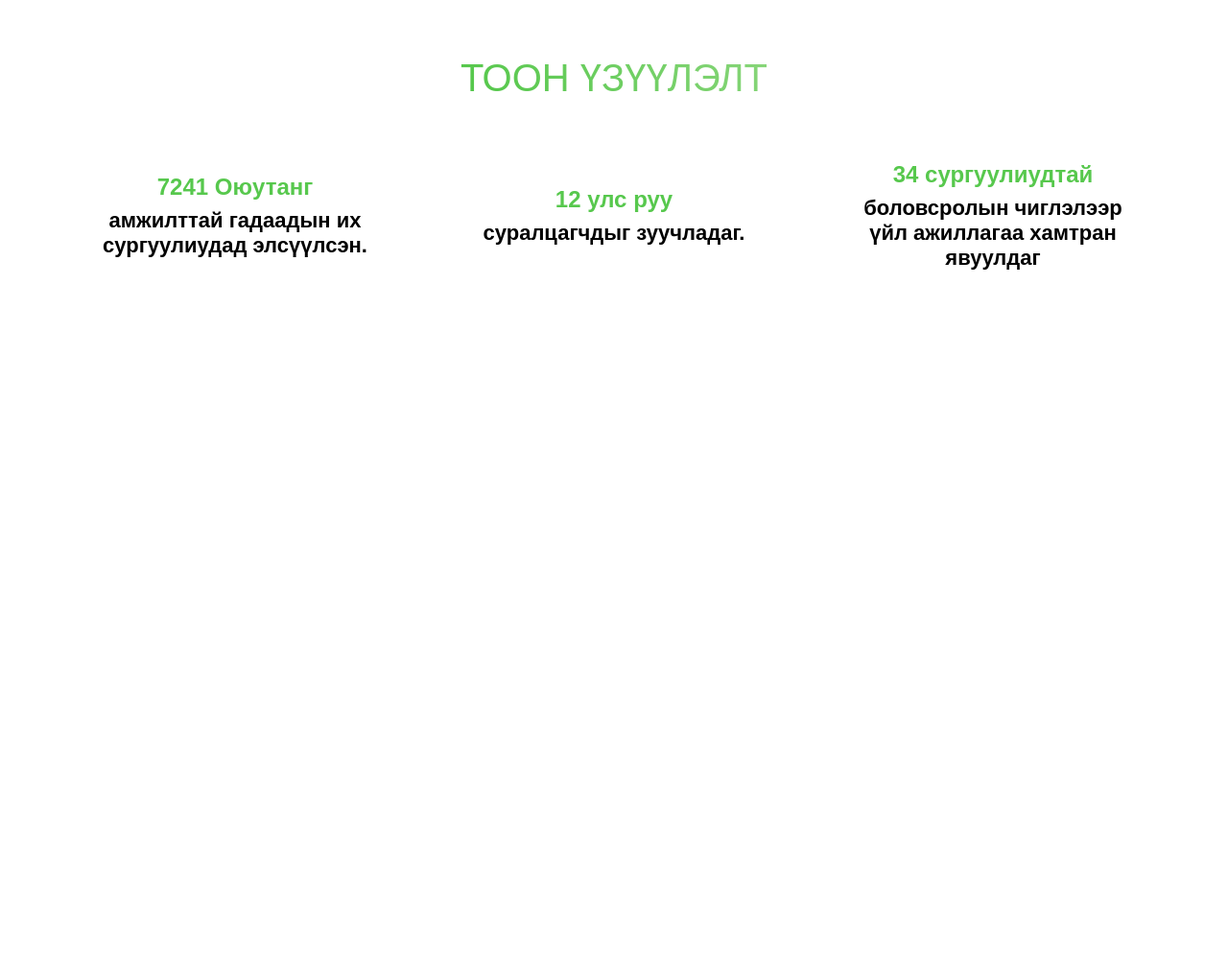
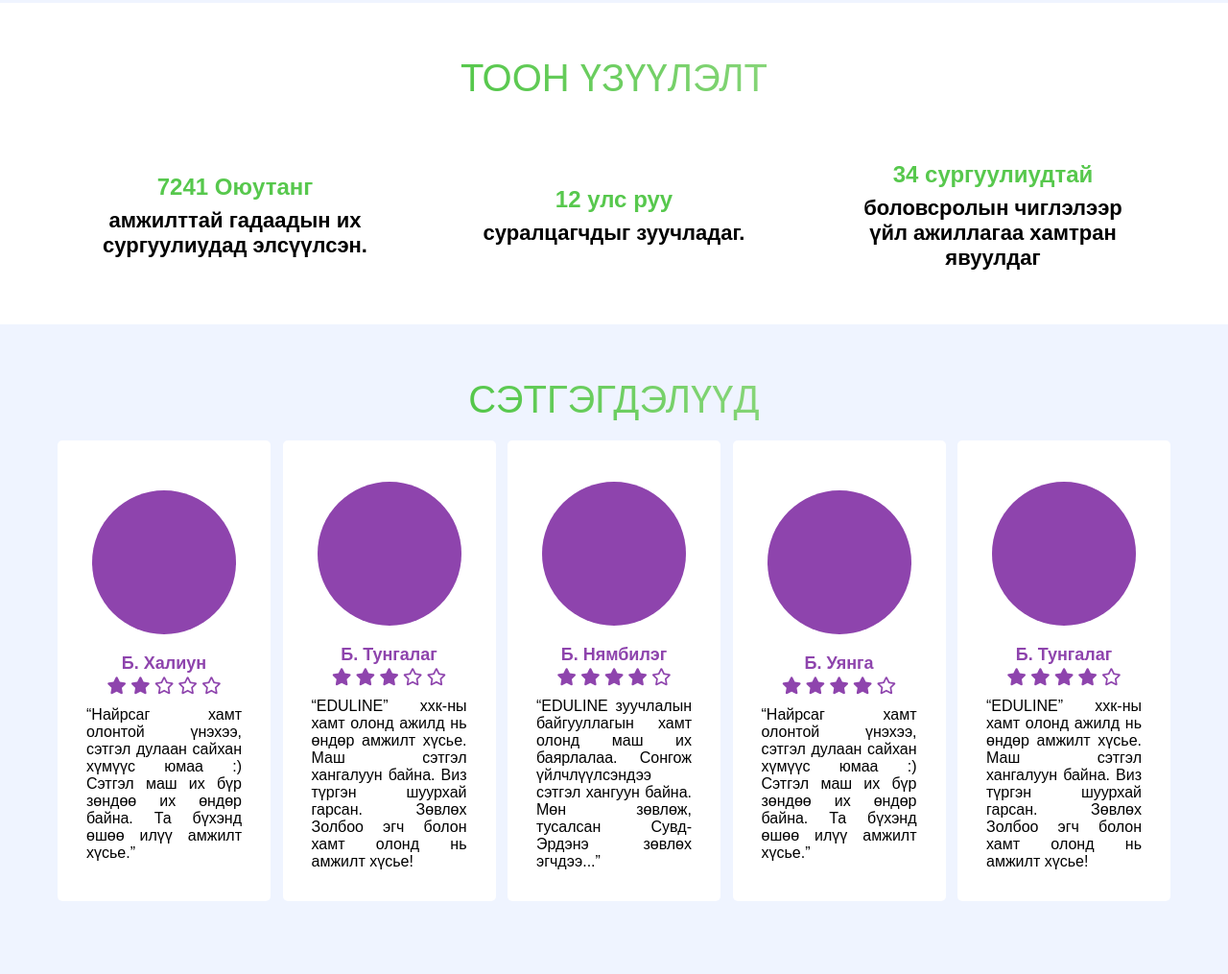
Before and after one commit to amrashk/AMJ, a plain HTML site: page home.html in a window 1280 px wide. Shown: the part 1444-2459 px from the top of the page at 96% size. Before the commit the page ends 1782 px from the top, so only its background shows below. Drawn offline with Linux system fonts and the light colour scheme.

Commit message:
latest up
profile card

```diff
--- a/home.html
+++ b/home.html
@@ -6,6 +6,7 @@
     <meta name="viewport" content="width=device-width, initial-scale=1.0" />
     <link rel="stylesheet" href="styles.css" />
     <link rel="stylesheet" href="./swiper-bundle.min.css">
+    <link rel="stylesheet" href="https://cdnjs.cloudflare.com/ajax/libs/font-awesome/5.15.2/css/all.min.css"/>
     <title>Document</title>
   </head>
   <body>
@@ -73,7 +74,7 @@
         </div>
       </div>
     </section>
-    <section class="padding-vert--md">
+    <section class="padding-vert--md bgcolor">
       <h1 class="title colorful-word padding-bottom--md">ТҮҮХЭН ЗАМНАЛ</h1>
       <div class="slide-container swiper">
         <div class="slide-content">
@@ -273,6 +274,92 @@
       </div>
     </section>
 
+    <section class="bgcolor padding-vert--lg">
+      <article>
+        <h1 class="title colorful-word">СЭТГЭГДЭЛҮҮД</h1>
+      </article>
+      <div class="gridbro">
+      <div class="container">
+        <div class="box">
+        <div class="image">
+           <!-----<img src="img1.jpeg">------->
+          </div>
+          <div class="name_job">Б. Халиун</div>
+          <div class="rating">
+            <i class="fas fa-star"></i>
+            <i class="fas fa-star"></i>
+            <i class="far fa-star"></i>
+            <i class="far fa-star"></i>
+            <i class="far fa-star"></i>
+          </div>
+          <p>“Найрсаг хамт олонтой үнэхээ, сэтгэл дулаан сайхан хүмүүс юмаа :) Сэтгэл маш их бүр зөндөө их өндөр байна. Та бүхэнд өшөө илүү амжилт хүсье.”</p>
+
+        </div>
+        <div class="box">
+          <div class="image">
+          <!------  <img src="img2.jpeg" alt="">--->
+          </div>
+          <div class="name_job">Б. Тунгалаг </div>
+          <div class="rating">
+            <i class="fas fa-star"></i>
+            <i class="fas fa-star"></i>
+            <i class="fas fa-star"></i>
+            <i class="far fa-star"></i>
+            <i class="far fa-star"></i>
+          </div>
+          <p>“EDULINE” ххк-ны хамт олонд ажилд нь өндөр амжилт хүсье. Маш сэтгэл хангалуун байна. Виз түргэн шуурхай гарсан. Зөвлөх Золбоо эгч болон хамт олонд нь амжилт хүсье!</p>
+
+        </div>
+        <div class="box">
+          <div class="image">
+           <!---- <img src="img3.jpeg" alt="">---->
+          </div>
+          <div class="name_job">Б. Нямбилэг</div>
+            <div class="rating">
+            <i class="fas fa-star"></i>
+            <i class="fas fa-star"></i>
+            <i class="fas fa-star"></i>
+            <i class="fas fa-star"></i>
+            <i class="far fa-star"></i>
+          </div>
+          <p>“EDULINE зуучлалын байгууллагын хамт олонд маш их баярлалаа. Сонгож үйлчлүүлсэндээ сэтгэл хангуун байна. Мөн зөвлөж, тусалсан Сувд-Эрдэнэ зөвлөх эгчдээ...”</p>
+
+        </div>
+        <div class="box">
+          <div class="image">
+           <!---- <img src="img3.jpeg" alt="">---->
+          </div>
+          <div class="name_job">Б. Уянга</div>
+            <div class="rating">
+            <i class="fas fa-star"></i>
+            <i class="fas fa-star"></i>
+            <i class="fas fa-star"></i>
+            <i class="fas fa-star"></i>
+            <i class="far fa-star"></i>
+          </div>
+          <p>“Найрсаг хамт олонтой үнэхээ,
+            сэтгэл дулаан сайхан хүмүүс юмаа :) Сэтгэл маш их бүр зөндөө их өндөр байна. Та бүхэнд өшөө илүү амжилт
+            хүсье.”</p>
+
+        </div>
+        <div class="box">
+          <div class="image">
+           <!---- <img src="img3.jpeg" alt="">---->
+          </div>
+          <div class="name_job">Б. Тунгалаг</div>
+            <div class="rating">
+            <i class="fas fa-star"></i>
+            <i class="fas fa-star"></i>
+            <i class="fas fa-star"></i>
+            <i class="fas fa-star"></i>
+            <i class="far fa-star"></i>
+          </div>
+          <p>“EDULINE” ххк-ны хамт олонд ажилд нь өндөр амжилт хүсье. Маш сэтгэл хангалуун байна. Виз түргэн шуурхай гарсан. Зөвлөх Золбоо эгч болон хамт олонд нь амжилт хүсье!</p>
+
+        </div>
+      </div>
+      </div>
+    </section>
   </body>
   <script src="./swiper-bundle.min.js"></script>
   <script>
--- a/styles.css
+++ b/styles.css
@@ -558,3 +558,82 @@ nav ul :hover {
 .lg-font{
   font-size: 22px;
 }
+
+.bgcolor{
+  background-color: #eff4ff;
+}
+
+/* profile card */
+
+.gridbro{
+  display: grid;
+  height: 100%;
+  place-items: center;
+}
+.container{
+  max-width: 1200px;
+  display: flex;
+  justify-content: space-between;
+  align-items: center;
+  flex-wrap: wrap;
+  padding: 20px;
+}
+.container .box{
+  width: calc(20% - 10px);
+  background: #fff;
+  display: flex;
+  flex-direction: column;
+  justify-content: center;
+  align-items: center;
+  padding: 20px 30px;
+  border-radius: 5px;
+  min-height: 480px;
+}
+.box .quote i{
+margin-top: 10px;
+font-size: 45px;
+color: #17c0eb
+}
+.container .box .image{
+  margin: 10px 0;
+  height: 150px;
+  width: 150px;
+  background: #8e44ad;
+  padding: 3px;
+  border-radius: 50%;
+}
+.box .image img{
+  height: 100%;
+  width: 100%;
+  border-radius: 50%;
+  object-fit: cover;
+  border: 2px solid #fff;
+}
+.box p{
+  text-align: justify;
+  margin-top: 8px;
+  font-size: 16px;
+  font-weight: 400;
+}
+.box .name_job{
+  margin: 10px 0 3px 0;
+  color: #8e44ad;
+  font-size: 18px;
+  font-weight: 600;
+}
+.rating i{
+  font-size: 18px;
+  color: #8e44ad;
+  margin-bottom: 5px;
+}
+@media (max-width:1045px){
+  .container .box{
+    width: calc(50% - 10px);
+    margin-bottom: 20px;
+  }
+}
+@media (max-width:710px){
+  .container .box{
+    width: 100%;
+  }
+}
```
